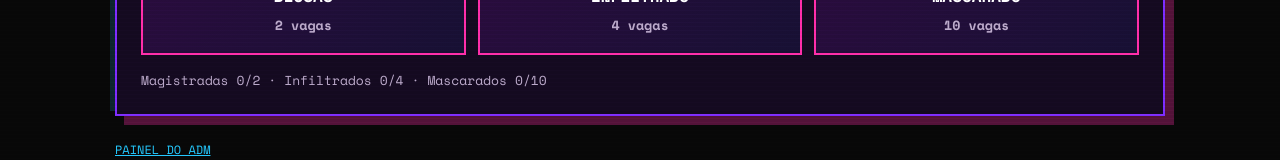
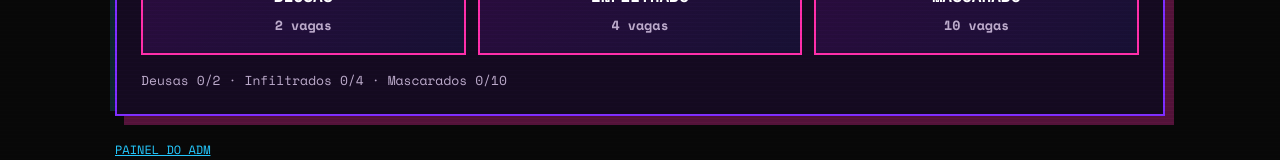
Before and after one commit to giovanavbs/endemic-jogo, a website: page public/index.html in a window 1280 px wide. Shown: the part 569-729 px from the top of the page. Drawn offline with nearby package versions, Linux system fonts and the light colour scheme; no server answers.

Commit message:
Remove wrong name in index.html

```diff
--- a/public/index.html
+++ b/public/index.html
@@ -2,6 +2,6 @@
 <div class="noise"></div><main class="wrap">
 <header><div class="eyebrow">// EVENTO PARANORMAL // RODADA <span id="round">—</span></div><h1>EXTASIMUS<br><span>CAÓTICO</span></h1><p class="sub">Um jogo. Quatro infiltrados. O caos.</p></header>
 <section id="lobby" class="panel"><div class="panel-title">ENTRAR NA RODADA</div><div id="offline" class="alert hidden"></div><input id="name" maxlength="32" placeholder="SEU NOME" autocomplete="off"><div class="roles">
-<button data-role="magistrada"><b>DEUSAS</b><small>2 vagas</small></button><button data-role="infiltrado"><b>INFILTRADO</b><small>4 vagas</small></button><button data-role="mascarado"><b>MASCARADO</b><small>10 vagas</small></button></div><div id="counts" class="counts">Magistradas 0/2 · Infiltrados 0/4 · Mascarados 0/10</div></section>
+<button data-role="magistrada"><b>DEUSAS</b><small>2 vagas</small></button><button data-role="infiltrado"><b>INFILTRADO</b><small>4 vagas</small></button><button data-role="mascarado"><b>MASCARADO</b><small>10 vagas</small></button></div><div id="counts" class="counts">Deusas 0/2 · Infiltrados 0/4 · Mascarados 0/10</div></section>
 <section id="game" class="panel hidden"><div class="panel-title">SEU ACESSO</div><div id="roleBadge" class="role-badge"></div><div id="roleContent"></div><div id="guessBox" class="hidden"><textarea id="guess" placeholder="Escreva o evento que você acha que aconteceu..."></textarea><button id="sendGuess" class="primary">REGISTRAR MEU CHUTE ↗</button><div id="guessStatus"></div></div><div id="magGuessBox" class="hidden"><div class="guess-title">QUEM SÃO OS 4 INFILTRADOS?</div><input class="mag-guess" maxlength="32" placeholder="INFILTRADO 1"><input class="mag-guess" maxlength="32" placeholder="INFILTRADO 2"><input class="mag-guess" maxlength="32" placeholder="INFILTRADO 3"><input class="mag-guess" maxlength="32" placeholder="INFILTRADO 4"><button id="sendMagGuess" class="primary">REGISTRAR PALPITE DAS 4 ↗</button><div id="magGuessStatus"></div></div><button id="leave" class="ghost">Sair desta tela</button></section>
 <footer><a href="/admin">PAINEL DO ADM</a></footer></main><script src="/app.js"></script></body></html>
```
